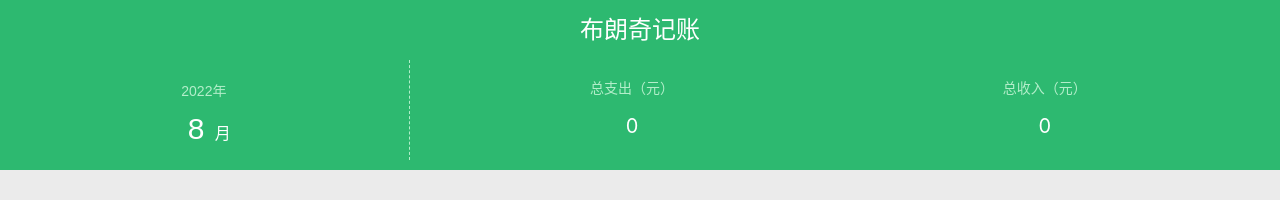
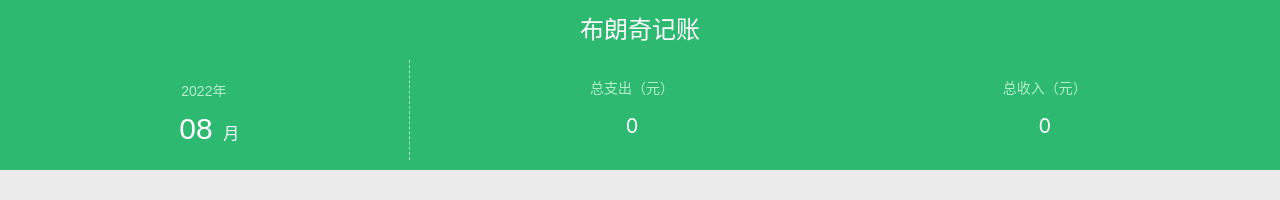
Before and after one commit to isCCcc/blanche-account-website, a Vue app: page /#/detail in a window 1280 px wide. Shown: the top 200 px of the page. Built offline with nearby package versions, Linux system fonts and the light colour scheme.

Commit message:
美化明细页面的按月分类的下拉框

```diff
--- a/src/components/Detail/Nav.vue
+++ b/src/components/Detail/Nav.vue
@@ -7,7 +7,7 @@
       </select>
       <div>
         <select class="month" v-model="theMonth">
-          <option v-for="m in months" :key="m" :value="m">{{ m }}</option>
+          <option v-for="m in 12" :key="m" :value="m">{{ beautify(m) }}</option>
         </select>
         <span class="selectMonth">月</span></div>
     </div>
@@ -47,15 +47,11 @@ export default class Nav extends Vue {
     return result;
   }
 
-  get months() {
-    const endMonth = dayjs().month();
-    let m = 0;
-    const result: number[] = [];
-    while (m <= endMonth) {
-      result.push(m + 1);
-      m++;
+  beautify(month:number){
+    if(month<10){
+      return '0'+month;
     }
-    return result;
+    return month;
   }
 
   get result() {
@@ -150,6 +146,7 @@ export default class Nav extends Vue {
 
     option {
       color: #000;
+      font-size: 16px;
     }
 
     .year {
```
